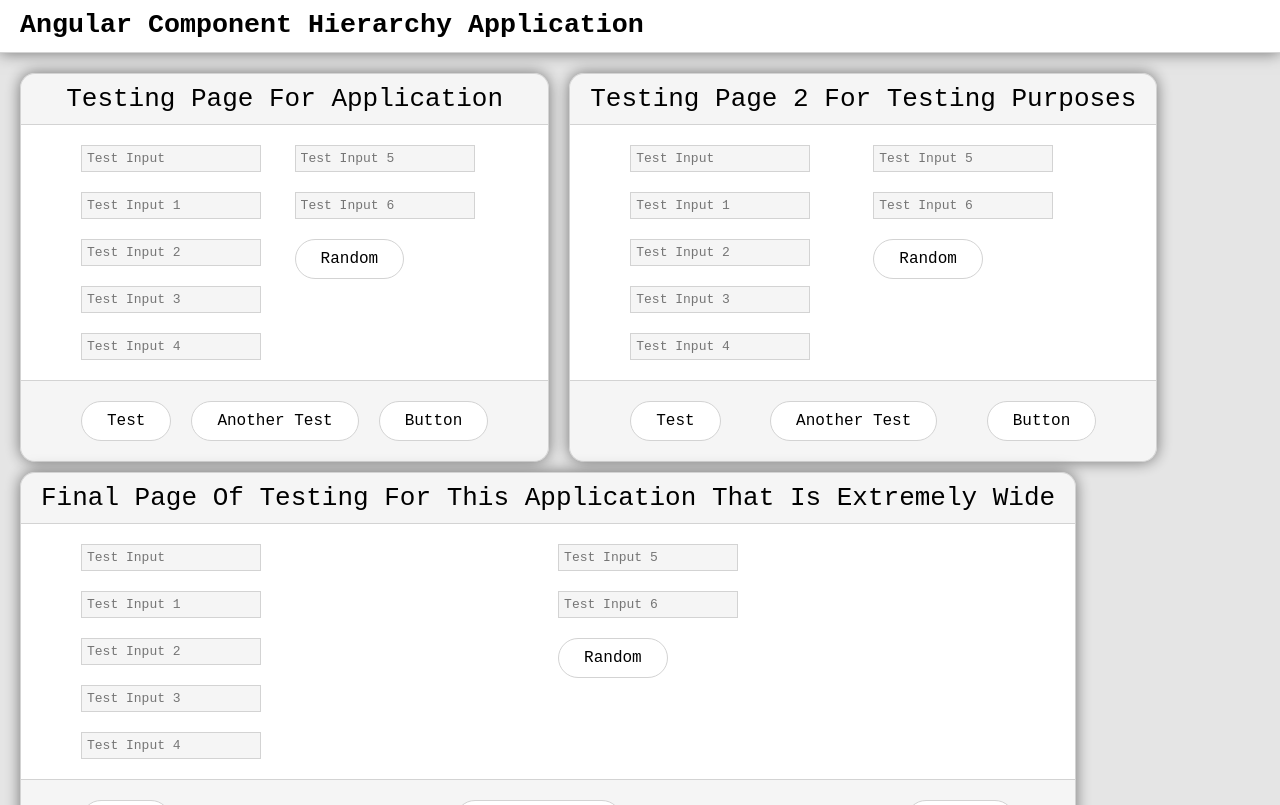
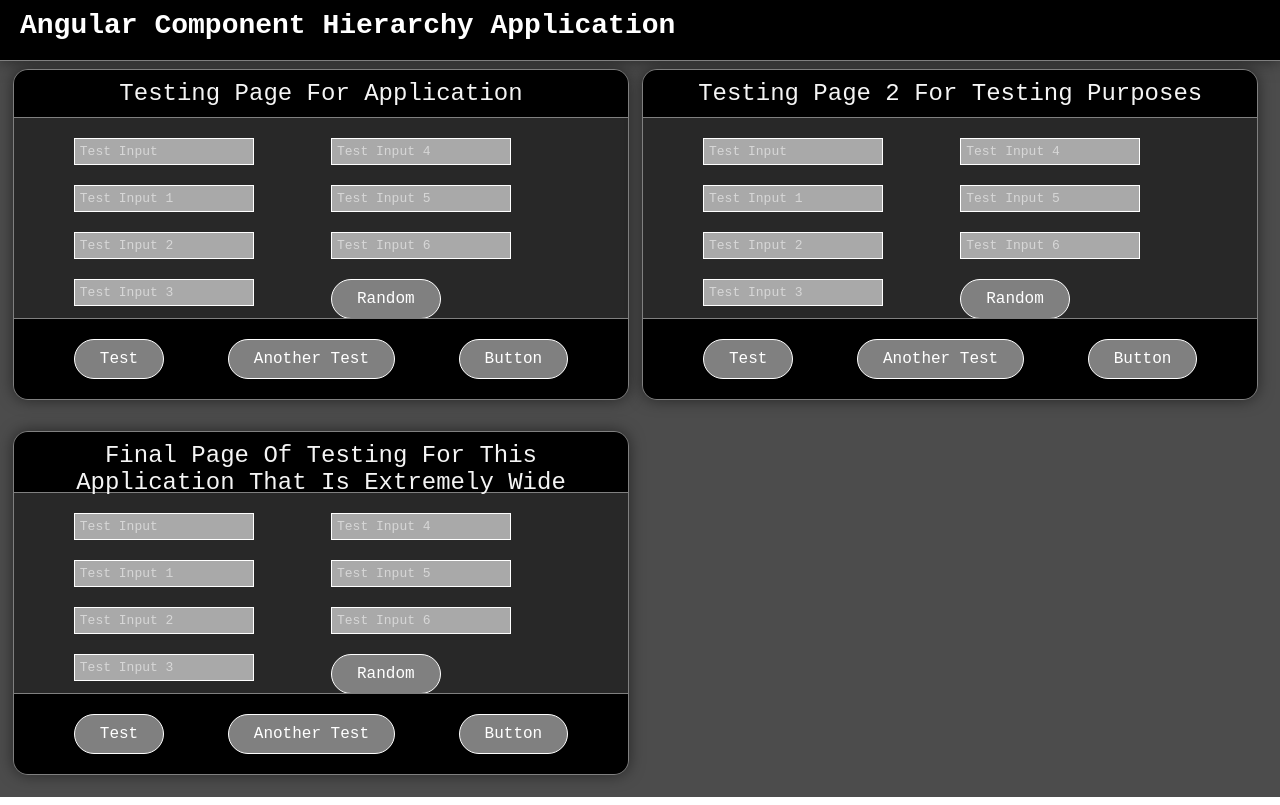
Before and after one commit to jeremiahrisinger/AngularComponentHierarchy, an Angular app in the folder AngularComponentHierarchy/: page / in a window 1280 px wide. Built offline with nearby package versions, Linux system fonts and the light colour scheme.

Commit message:
Improving flexability

```diff
--- a/AngularComponentHierarchy/src/app/app.component.css
+++ b/AngularComponentHierarchy/src/app/app.component.css
@@ -1,12 +1,12 @@
 .pages{
-    padding: 20px;
+    padding: 1vh 1vw;
     display: flex;
     flex-direction: row;
     flex-wrap: wrap;
-    row-gap: 10px;
-    column-gap: 20px;
+    row-gap: 2vh;
+    column-gap: 1vw;
     overflow-y: scroll;
-    height: 89vh;
+    height: 90vh;
     background-color: rgba(0, 0, 0, 0.1);
 }
 .dark{
--- a/AngularComponentHierarchy/src/app/app.component.ts
+++ b/AngularComponentHierarchy/src/app/app.component.ts
@@ -7,5 +7,5 @@ import { Component } from '@angular/core';
 })
 export class AppComponent {
   title = 'Angular Component Hierarchy Application';
-  darkMode = false;
+  darkMode = true;
 }
--- a/AngularComponentHierarchy/src/app/components/button/button.component.css
+++ b/AngularComponentHierarchy/src/app/components/button/button.component.css
@@ -6,9 +6,20 @@ button{
     border-radius: 20px;
     border-style: solid;
     border-width: 1px;
+    box-shadow: 0px 0px 0px rgba(0, 0, 0, 0.5);
+    transition: all 0.25s ease-in-out
+}
+button:hover{
+    cursor: pointer;
+    box-shadow: 0px 0px 4px rgba(0, 0, 0, 0.5);
 }
 .dark{
     background-color: grey;
     border-color: white;
     color: white;
 }
+button.dark:hover{
+    cursor: pointer;
+    background-color: whitesmoke;
+    color: grey;
+}
--- a/AngularComponentHierarchy/src/app/components/content/content.component.css
+++ b/AngularComponentHierarchy/src/app/components/content/content.component.css
@@ -6,7 +6,8 @@ div{
     flex-wrap: wrap;
     row-gap: 20px;
     column-gap: 20px;
-    max-height: 30vh;
+    max-height: 25vh;
+    min-height: 150px;
 }
 .dark{
     background-color: rgb(40, 40, 40);
--- a/AngularComponentHierarchy/src/app/components/header/header.component.css
+++ b/AngularComponentHierarchy/src/app/components/header/header.component.css
@@ -2,11 +2,15 @@ div{
     display: flex;
     justify-content: space-between;
     padding: 10px 20px;
-    height: 4vh;
+    height: 5vh;
     border-bottom: 1px solid lightgrey;
+    white-space: nowrap;
 }
 h1{
-    font-size: 20pt;
+    font-size: 3.5vh;
+    overflow-x: hidden;
+    overflow-y: visible;
+    text-overflow: ellipsis;
 }
 
 .dark{
--- a/AngularComponentHierarchy/src/app/components/page/page.component.css
+++ b/AngularComponentHierarchy/src/app/components/page/page.component.css
@@ -1,19 +1,23 @@
-div{
+.page{
     border: 1px solid lightgrey;
     border-radius: 15px;
     overflow: hidden;
     box-shadow: 0px 0px 15px rgba(0, 0, 0, 0.5);
     max-height: 50vh;
-    max-width: 100%;
-
+    min-height: 300px;
+    width: 48vw;
+}
+.scrollable{
+    height: 25vh;
+    overflow-y: scroll;
 }
 
 .dark{
     border: 1px solid grey;
 }
 
-@media (width <= 800px) {
-    div{
+@media (width <= 1080px) {
+    .page{
         width: 100%;
     }
 }
--- a/AngularComponentHierarchy/src/app/components/page/page.component.html
+++ b/AngularComponentHierarchy/src/app/components/page/page.component.html
@@ -1,11 +1,13 @@
-<div [ngClass]="{'dark':darkMode}">
+<div [ngClass]="{'dark':darkMode}" class="page">
     <app-title
         [name]="title"
         [dark]="darkMode"
     ></app-title>
-    <app-content
-        [dark]="darkMode"
-    ></app-content>
+    <div class="scrollable">
+        <app-content
+            [dark]="darkMode"
+        ></app-content>
+    </div>
     <app-button-row
         [buttonNames]="buttons"
         [dark]="darkMode">
--- a/AngularComponentHierarchy/src/app/components/title/title.component.css
+++ b/AngularComponentHierarchy/src/app/components/title/title.component.css
@@ -3,10 +3,11 @@ div{
     text-align: center;
     border-bottom: 1px solid lightgrey ;
     background-color: whitesmoke;
-
+    max-height: 5vh;
 }
 h1{
     font-weight: 100;
+    font-size: 3vh;
 }
 
 .dark{
```
Also changed, not shown: AngularComponentHierarchy/src/styles.css (line endings or trailing spaces).
